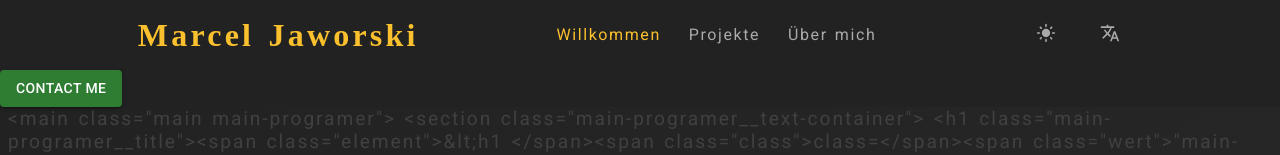
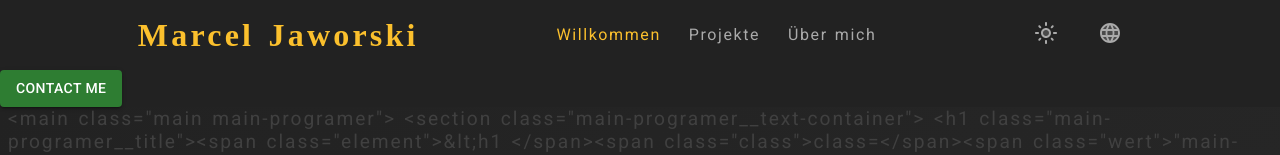
Before and after one commit to marceljaworski/portfolio, a React (Vite) app: page /welcome in a window 1280 px wide. Shown: the top 155 px of the page. Built offline with nearby package versions, Linux system fonts and the light colour scheme; a web font is replaced by a local one.

Commit message:
twoToneIcon

```diff
--- a/src/components/LanguageChooser.tsx
+++ b/src/components/LanguageChooser.tsx
@@ -1,6 +1,6 @@
 import { useContext, useState } from 'react';
 import { AppContext } from '../AppContext';
-import TranslateIcon from '@mui/icons-material/Translate';
+import LanguageTwoToneIcon from '@mui/icons-material/LanguageTwoTone';
 import './LanguageChooser.scss'
 
 
@@ -21,7 +21,7 @@ export const LanguageChooser = () => {
     return (
 
         <div className='languageContainer'>
-            <TranslateIcon className='icon' onClick={handleShow} fontSize='small'/>
+            <LanguageTwoToneIcon className='icon' onClick={handleShow} fontSize='medium'/>
             {showLanguages &&
                 <div className='dropdown-language'>
                     <label htmlFor="languages">Choose a Language: </label>
--- a/src/components/Theme.tsx
+++ b/src/components/Theme.tsx
@@ -1,7 +1,8 @@
 import { useContext } from 'react';
 import { AppContext } from '../AppContext';
-import LightModeIcon from '@mui/icons-material/LightMode';
-import DarkModeIcon from '@mui/icons-material/DarkMode';
+
+import LightModeTwoToneIcon from '@mui/icons-material/LightModeTwoTone';
+import DarkModeTwoToneIcon from '@mui/icons-material/DarkModeTwoTone';
 import './Theme.scss'
 
 
@@ -14,8 +15,8 @@ export const Theme = () => {
     return (
 
         <div onClick={handleMode} /*className='has-dropdown'*/>
-            {!lightMode && <LightModeIcon className='icon' fontSize='small' /*href='#'*/ />}
-            {lightMode && <DarkModeIcon className='icon' fontSize='small' /*href='#'*/ />}
+            {!lightMode && <LightModeTwoToneIcon className='icon' fontSize='medium' /*href='#'*/ />}
+            {lightMode && <DarkModeTwoToneIcon className='icon' fontSize='small' /*href='#'*/ />}
             {/* <ul className='dropdown'>
                 <li className='dropdown-item'>
                     <a id='light' href='#'>light</a>
```
